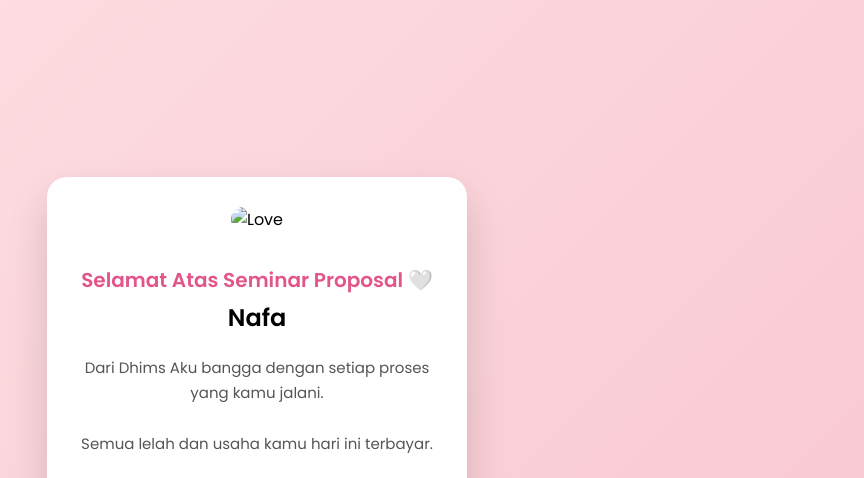
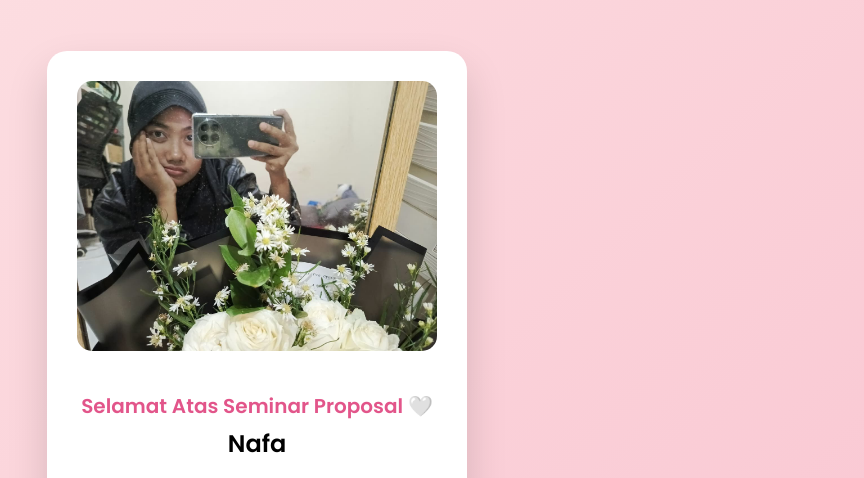
Before and after one commit to DHZZZZ/sempro-nafa, a plain HTML site: page index.html in a window 1280 px wide. Shown: the top 478 px of the page, without its empty margins (383-1247 px from the left). Drawn offline with Linux system fonts and the light colour scheme; files that its build step writes are made by us from their sources.

Commit message:
Update index.html

```diff
--- a/index.html
+++ b/index.html
@@ -14,7 +14,7 @@
 
 <div class="container">
     <div class="card fade-in">
-        <img src="assets/img/couple.jpg" alt="Love" class="hero-img">
+        <img src="napa1.jpeg" alt="Love" class="hero-img">
 
         <h1>Selamat Atas Seminar Proposal 🤍</h1>
         <h2>Nafa</h2>
```
